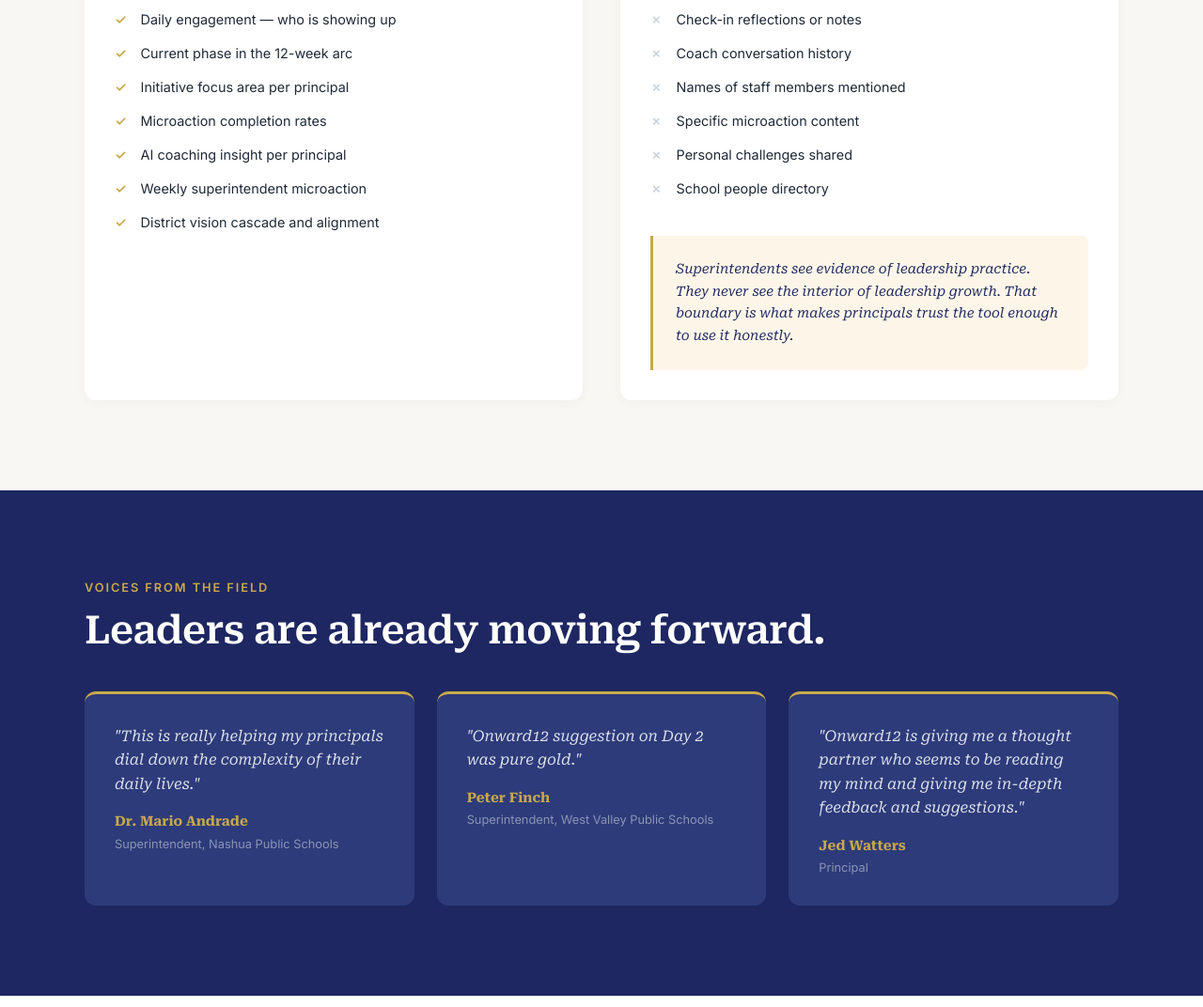
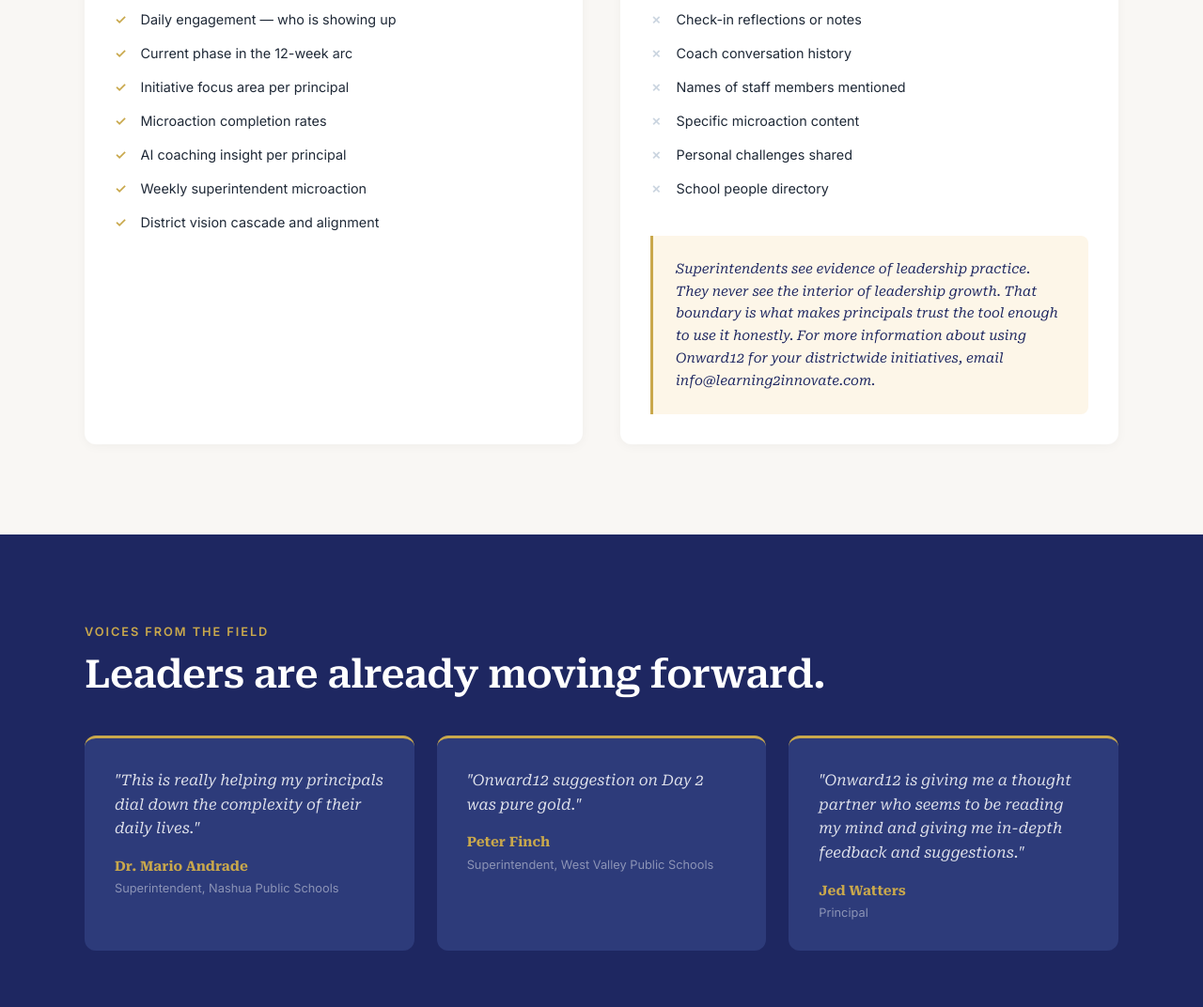
Before and after one commit to jasonlearning2/onward-marketing, a plain HTML site: page index.html in a window 1280 px wide. Shown: the part 4278-5350 px from the top of the page at 94% size. Drawn offline with Linux system fonts and the light colour scheme.

Commit message:
Update index.html

```diff
--- a/index.html
+++ b/index.html
@@ -781,7 +781,7 @@
           <li><span class="cross">✗</span> School people directory</li>
         </ul>
         <div class="privacy-note">
-          <p>Superintendents see evidence of leadership practice. They never see the interior of leadership growth. That boundary is what makes principals trust the tool enough to use it honestly.</p>
+          <p>Superintendents see evidence of leadership practice. They never see the interior of leadership growth. That boundary is what makes principals trust the tool enough to use it honestly. For more information about using Onward12 for your districtwide initiatives, email info@learning2innovate.com.</p>
         </div>
       </div>
     </div>
```
